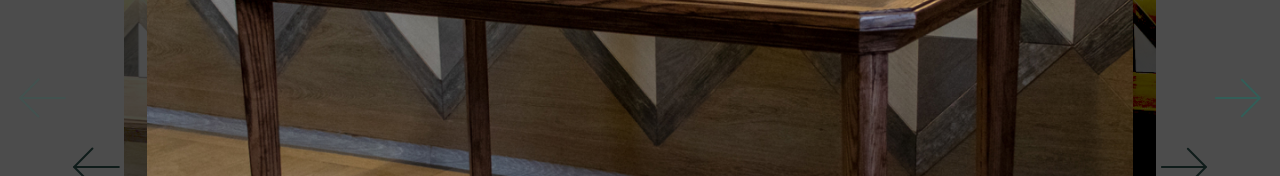
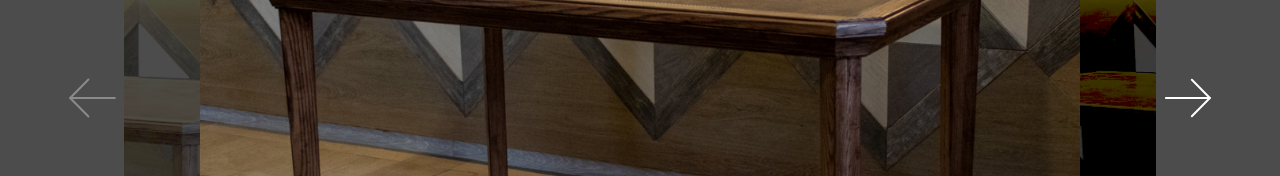
Before and after one commit to Nerevar123/stoneflower, a React (Create React App) app in the folder frontend/: page / in a window 1280 px wide. Both pictures are taken after a click on the picture 627 px from the left and 7653 px from the top of the page. Shown: the part 7489-7665 px from the top of the page. Built offline with nearby package versions, Linux system fonts and the light colour scheme; a web font is replaced by a local one.

Commit message:
slider almost done

```diff
--- a/frontend/src/blocks/modal/modal.css
+++ b/frontend/src/blocks/modal/modal.css
@@ -18,12 +18,11 @@
   margin: 0 165px;
 }
 .modal__slider-container {
-  width: 77%;
-
+  width: calc(100% - 400px);
   display: block;
   align-self: center;
   justify-self: center;
-  margin: 0 auto;
+  padding: 150px 200px;
 }
 .modal__close-button {
   position: absolute;
@@ -37,7 +36,8 @@
   background-position: center;
 }
 .modal__image {
-  width: 77vw;
+  width: 100%;
+
   z-index: 1;
 }
 .modal__slide {
@@ -46,7 +46,7 @@
 
 .modal__overlay {
   position: fixed;
-  z-index: -1;
+  z-index: 0;
   width: 100vw;
   height: 100vh;
   background-color: rgba( 0, 0, 0, 0.7);
--- a/frontend/src/components/App.js
+++ b/frontend/src/components/App.js
@@ -81,6 +81,7 @@ function App() {
         advicesContent={advicesContent}
         portfolioContent={portfolioContent}
         showModalWithCarousel={showModalWithCarousel}
+        isModalWithCarouselOpen={isModalWithCarouselOpen}
         />
         </Route>
         <Route exact path="/materials">
--- a/frontend/src/components/Main.js
+++ b/frontend/src/components/Main.js
@@ -11,7 +11,7 @@ import Pricing from './Pricing';
 import Advices from './Advices';
 import Portfolio from './Portfolio';
 
-function Main({ services, advantagesText, advantagesIcons, applicabilityTable, disadvantagesContent, showModalWithImage, phasesIcons, pricingContent, surfacesContent, advicesContent, portfolioContent, showModalWithCarousel }) {
+function Main({ services, advantagesText, advantagesIcons, applicabilityTable, disadvantagesContent, showModalWithImage, phasesIcons, pricingContent, surfacesContent, advicesContent, portfolioContent, showModalWithCarousel, isModalWithCarouselOpen }) {
   const window = useWindowSize();
   return (
     <main className="content">
@@ -58,6 +58,7 @@ function Main({ services, advantagesText, advantagesIcons, applicabilityTable, d
         <Portfolio
           content={portfolioContent}
           showModal={showModalWithCarousel}
+          isModalWithCarouselOpen={isModalWithCarouselOpen}
         />
 
         {/*
--- a/frontend/src/components/ModalWIthCarousel.js
+++ b/frontend/src/components/ModalWIthCarousel.js
@@ -4,13 +4,11 @@ import Slider from "react-slick";
 import useWindowSize from "../hooks/useWindowSize";
 import arrowRight from "../images/slider/ArrowRight.svg";
 import arrowLeft from "../images/slider/ArrowLeft.svg";
-import "slick-carousel/slick/slick.css";
-import "slick-carousel/slick/slick-theme.css";
 import { Swiper, SwiperSlide } from "swiper/react";
-import SwiperCore, { Navigation, Pagination, Scrollbar, A11y } from 'swiper';
+import SwiperCore, { Navigation, Pagination, Scrollbar, A11y, Keyboard } from 'swiper';
 import "swiper/swiper-bundle.min.css";
 
-SwiperCore.use([Navigation, Pagination, Scrollbar, A11y]);
+SwiperCore.use([Navigation, Pagination, Scrollbar, A11y, Keyboard]);
 
 
 
@@ -20,44 +18,6 @@ function ModalWithCarousel({ closeModal, initialSlide, content }) {
   }
   const window = useWindowSize();
   const slide = initialSlide;
-  function NextArrow(props) {
-    const { className, style, onClick } = props;
-    return (
-      <img
-        className="swiper-button-next"
-        src={arrowRight}
-        alt="Иконка"
-        style={{ ...style, width: "65px", height: "56px", right: "-60px" }}
-        onClick={onClick}
-      />
-    );
-  }
-
-  function PrevArrow(props) {
-    const { className, style, onClick } = props;
-    return (
-      <img
-        className="swiper-button-prev"
-        src={arrowLeft}
-        alt="Иконка"
-        style={{ ...style, width: "65px", height: "56px", left: "-60px" }}
-        onClick={onClick}
-      />
-    );
-  }
-  const settings = {
-    dots: true,
-    infinite: true,
-    initialSlide: initialSlide,
-    speed: 500,
-    slidesToShow: 1,
-    centerMode: true,
-    variableWidth: false,
-    adaptiveHeight: true,
-    slidesToScroll: 1,
-    nextArrow: <NextArrow />,
-    prevArrow: <PrevArrow />,
-  };
 
   return (
     <Modal
@@ -89,6 +49,9 @@ function ModalWithCarousel({ closeModal, initialSlide, content }) {
                 nextEl: ".swiper-button-next",
                 prevEl: ".swiper-button-prev",
               }}
+              keyboard={{
+                enabled: true
+              }}
             >
               {content &&
                 content.map((item) => (
@@ -111,7 +74,7 @@ function ModalWithCarousel({ closeModal, initialSlide, content }) {
                           className="swiper-button-prev"
               src={arrowLeft}
               alt="Иконка"
-              style={{ width: "65px", height: "56px", outline: "none" }}
+              style={{ width: "65px", height: "56px", left: "60px", outline: "none",  filter: "brightness(0) invert(1)" }}
             />
 
 
@@ -119,7 +82,7 @@ function ModalWithCarousel({ closeModal, initialSlide, content }) {
               className="swiper-button-next"
               src={arrowRight}
               alt="Иконка"
-              style={{ width: "65px", height: "56px", outline: "none" }}
+              style={{ width: "65px", height: "56px",right: "60px", outline: "none", filter: "brightness(0) invert(1)" }}
             />
         </>
       }
--- a/frontend/src/components/Portfolio.js
+++ b/frontend/src/components/Portfolio.js
@@ -6,10 +6,20 @@ import "slick-carousel/slick/slick-theme.css";
 import arrowRight from "../images/slider/ArrowRight.svg";
 import arrowLeft from "../images/slider/ArrowLeft.svg";
 
-function Portfolio({ content, showModal }) {
+import { Swiper, SwiperSlide } from "swiper/react";
+import SwiperCore, {
+  Navigation,
+  Pagination,
+  Scrollbar,
+  A11y,
+  Keyboard
+} from "swiper";
+import "swiper/swiper-bundle.min.css";
 
+SwiperCore.use([Navigation, Pagination, Scrollbar, A11y, Keyboard]);
 
-  function handleImageClick (evt) {
+function Portfolio({ content, showModal, isModalWithCarouselOpen }) {
+  function handleImageClick(evt) {
     console.log(evt.target.id);
 
     showModal(evt.target.id);
@@ -17,6 +27,8 @@ function Portfolio({ content, showModal }) {
   function NextArrow(props) {
     const { className, style, onClick } = props;
     return (
+      <>
+        {!isModalWithCarouselOpen && (
           <img
             className={className}
             src={arrowRight}
@@ -24,12 +36,16 @@ function Portfolio({ content, showModal }) {
             style={{ ...style, width: "65px", height: "56px", right: "-60px" }}
             onClick={onClick}
           />
+        )}
+      </>
     );
   }
 
   function PrevArrow(props) {
     const { className, style, onClick } = props;
     return (
+      <>
+        {!isModalWithCarouselOpen && (
           <img
             className={className}
             src={arrowLeft}
@@ -37,6 +53,8 @@ function Portfolio({ content, showModal }) {
             style={{ ...style, width: "65px", height: "56px", left: "-60px" }}
             onClick={onClick}
           />
+        )}
+      </>
     );
   }
 
@@ -51,12 +69,53 @@ function Portfolio({ content, showModal }) {
     slidesToScroll: 1,
     nextArrow: <NextArrow />,
     prevArrow: <PrevArrow />,
+    accessibility: false
   };
 
   return (
     <article className="portfolio">
       <h2 className="content__title content__title_place_advices">Портфолио</h2>
       <div className="portfolio__slider-container">
+        {/* <Swiper
+          spaceBetween={50}
+          slidesPerView={2}
+          navigation={{
+            nextEl: ".swiper-button-next",
+            prevEl: ".swiper-button-prev",
+          }}
+          keyboard={{
+            enabled: true,
+          }}
+        >
+          {content &&
+            content.map((item) => (
+              <SwiperSlide key={item._id}>
+                <img
+                  key={item._id}
+                  alt="img"
+                  id={item._id}
+                  src={item.image}
+                  className="portfolio__image"
+                  draggable="false"
+                  onClick={handleImageClick}
+                />
+              </SwiperSlide>
+            ))}
+            <img
+              className="swiper-button-prev"
+              src={arrowLeft}
+              alt="Иконка"
+              style={{ width: "65px", height: "56px", left: "60px", outline: "none",  filter: "brightness(0) invert(1)" }}
+            />
+
+
+            <img
+              className="swiper-button-next"
+              src={arrowRight}
+              alt="Иконка"
+              style={{ width: "65px", height: "56px",right: "60px", outline: "none", filter: "brightness(0) invert(1)" }}
+            />
+        </Swiper> */}
 
         <Slider {...settings}>
         {content &&
@@ -78,29 +137,6 @@ function Portfolio({ content, showModal }) {
           ))}
       </Slider>
       </div>
-
-      {/* <div className="portfolio__slider">
-        {content &&
-          content.map((item) => (
-            <div
-              key={item._id}
-              ref={slideRefs[item._id]}
-              id={`image_${item._id}`}
-              className="portfolio__slide"
-              style={{
-                transform: `${isScrolling? translateDelta :''}`,
-              }}
-            >
-              <img
-                alt="img"
-                id={item._id}
-                src={item.image}
-                className="portfolio__image"
-                draggable="false"
-              />
-            </div>
-          ))}
-      </div> */}
     </article>
   );
 }
```
Lines whose indentation alone changed are shown as unchanged.
